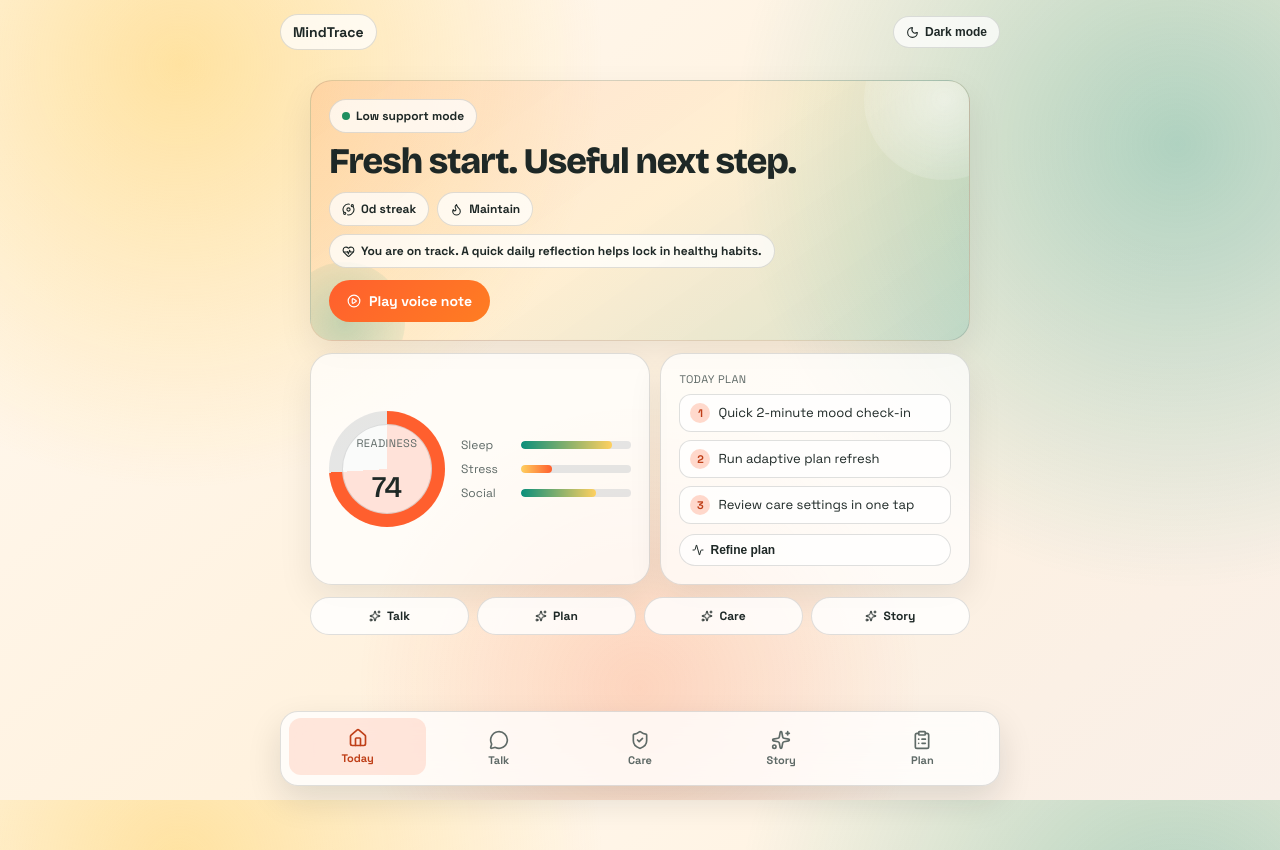
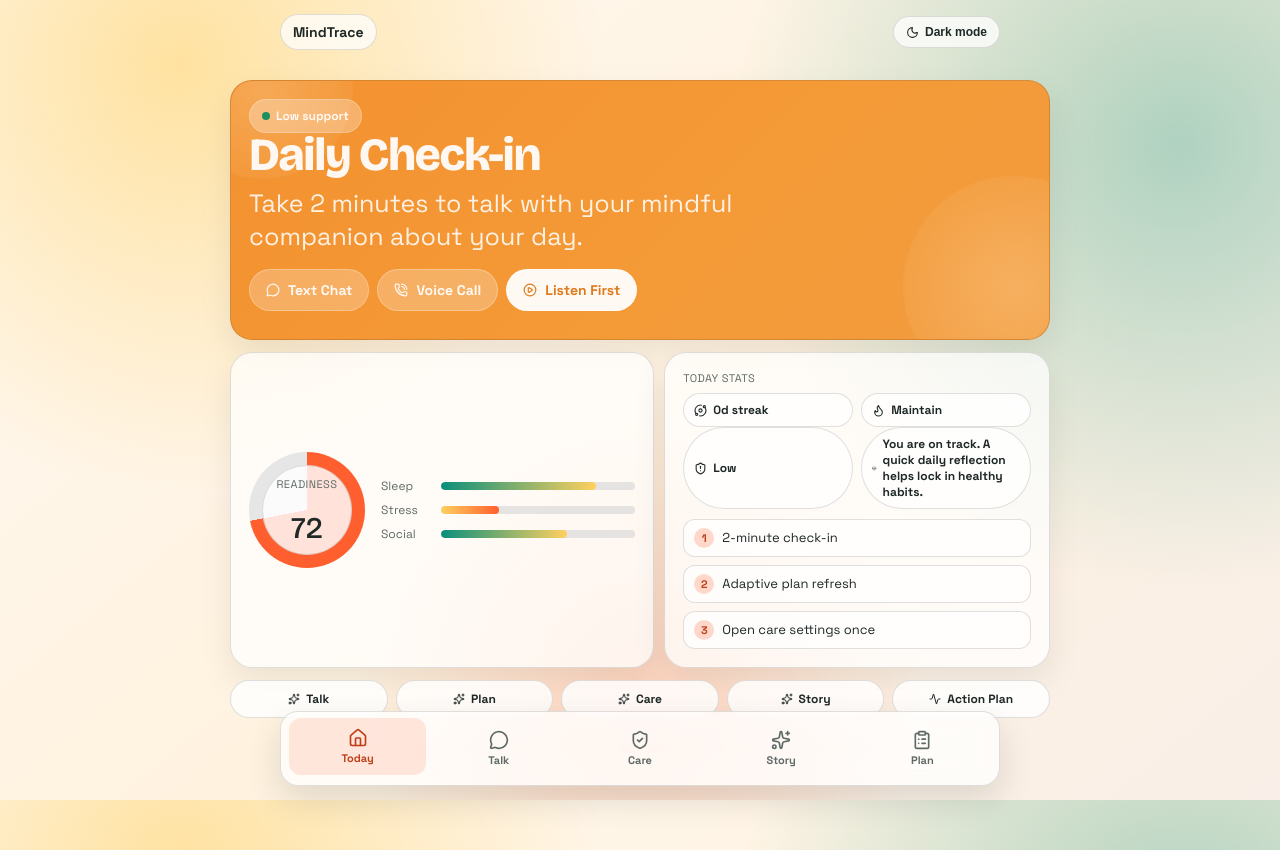
Before and after one commit to sciankit/Depression_Screen, a React (Vite) app: page / in a window 1280 px wide. Built offline with nearby package versions, Linux system fonts and the light colour scheme; no server answers.

Commit message:
Redesign home with big daily check-in card and dark mode contrast fixes

```diff
--- a/src/components/Layout.jsx
+++ b/src/components/Layout.jsx
@@ -3,7 +3,10 @@ import { NavLink, Outlet } from 'react-router-dom';
 import { Home, MessageCircle, ShieldCheck, Sparkles, ClipboardList, Moon, Sun } from 'lucide-react';
 
 export default function Layout() {
-    const [theme, setTheme] = useState(() => localStorage.getItem('mindtrace-theme') || 'light');
+    const [theme, setTheme] = useState(() => {
+        const stored = localStorage.getItem('mindtrace-theme');
+        return stored === 'dark' ? 'dark' : 'light';
+    });
 
     useEffect(() => {
         document.documentElement.setAttribute('data-theme', theme);
--- a/src/index.css
+++ b/src/index.css
@@ -249,55 +249,111 @@ a {
 }
 
 .home-simplified-wrap {
-  max-width: 700px;
+  max-width: 860px;
 }
 
-.home-minimal-hero {
+.home-chat-card {
   position: relative;
   overflow: hidden;
+  min-height: 260px;
   margin-bottom: 12px;
-  background: linear-gradient(145deg, rgba(255, 95, 46, 0.14), rgba(255, 208, 95, 0.13), rgba(10, 143, 123, 0.16));
+  background: linear-gradient(135deg, #f3912f 0%, #f49a37 58%, #f29c3f 100%);
+  color: #fff8f2;
 }
 
-[data-theme='dark'] .home-minimal-hero {
-  background: linear-gradient(145deg, rgba(255, 140, 73, 0.18), rgba(255, 215, 122, 0.12), rgba(62, 199, 177, 0.16));
+[data-theme='dark'] .home-chat-card {
+  background: linear-gradient(135deg, #ef8d35 0%, #eb9b42 54%, #e9892f 100%);
+  color: #fff9f4;
 }
 
-.home-orb {
+.home-chat-glow {
   position: absolute;
   border-radius: 50%;
-  filter: blur(0.2px);
-  animation: floatSoft 8s ease-in-out infinite;
+  pointer-events: none;
+  right: -74px;
+  bottom: -66px;
+  width: 220px;
+  height: 220px;
+  background: radial-gradient(circle, rgba(255, 219, 170, 0.32), rgba(255, 219, 170, 0));
+  animation: floatSoft 9s ease-in-out infinite;
 }
 
-.home-orb-a {
-  width: 160px;
-  height: 160px;
-  right: -55px;
-  top: -54px;
-  background: radial-gradient(circle, rgba(255, 255, 255, 0.55), rgba(255, 255, 255, 0));
+.home-chat-glow.second {
+  right: auto;
+  left: -58px;
+  top: -72px;
+  width: 180px;
+  height: 180px;
+  animation-duration: 12s;
 }
 
-.home-orb-b {
-  width: 120px;
-  height: 120px;
-  left: -26px;
-  bottom: -52px;
-  background: radial-gradient(circle, rgba(10, 143, 123, 0.24), rgba(10, 143, 123, 0));
-  animation-duration: 11s;
+.home-chat-chip {
+  background: rgba(255, 255, 255, 0.28);
+  border-color: rgba(255, 255, 255, 0.24);
+  color: #fff8f2;
 }
 
-.home-minimal-title {
-  font-size: 36px;
-  line-height: 1.04;
-  margin-bottom: 12px;
+.home-chat-title {
+  font-size: 46px;
+  line-height: 0.96;
+  margin-bottom: 10px;
+  color: #fff8f2;
+}
+
+.home-chat-subtitle {
+  margin: 0 0 16px;
+  max-width: 540px;
+  font-size: 25px;
+  line-height: 1.32;
+  color: rgba(255, 248, 242, 0.92);
+}
+
+.home-chat-actions {
+  display: flex;
+  flex-wrap: wrap;
+  gap: 8px;
+}
+
+.home-pill-btn {
+  border: 1px solid rgba(255, 255, 255, 0.28);
+  background: rgba(255, 255, 255, 0.24);
+  color: #fff9f4;
+  border-radius: 999px;
+  padding: 11px 16px;
+  display: inline-flex;
+  align-items: center;
+  gap: 8px;
+  font-size: 14px;
+  font-weight: 700;
+  font-family: var(--font-sans);
+  cursor: pointer;
+  transition: transform 0.16s ease, background 0.16s ease;
+}
+
+.home-pill-btn:hover {
+  transform: translateY(-1px);
+  background: rgba(255, 255, 255, 0.32);
+}
+
+.home-pill-btn-solid {
+  background: #fff9f4;
+  color: #e07a1b;
+  border-color: rgba(255, 255, 255, 0.45);
+}
+
+.home-pill-btn-solid:hover {
+  background: #fff;
+}
+
+[data-theme='dark'] .home-pill-btn-solid {
+  color: #c76512;
 }
 
 .home-action-rail {
   display: grid;
-  grid-template-columns: repeat(4, minmax(0, 1fr));
+  grid-template-columns: repeat(auto-fit, minmax(130px, 1fr));
   gap: 8px;
-  margin-bottom: 12px;
+  margin-bottom: 10px;
 }
 
 .home-action-pill {
@@ -344,6 +400,12 @@ a {
   100% {
     transform: translateY(0);
   }
+}
+
+.home-chip-row {
+  display: flex;
+  flex-wrap: wrap;
+  gap: 8px;
 }
 
 .home-signal-grid {
@@ -423,6 +485,25 @@ a {
   display: flex;
   flex-direction: column;
   justify-content: space-between;
+}
+
+.home-stats-row {
+  display: grid;
+  grid-template-columns: repeat(2, minmax(0, 1fr));
+  gap: 8px;
+}
+
+.home-stat-pill {
+  border: 1px solid var(--color-border);
+  background: var(--surface);
+  color: var(--color-ink);
+  border-radius: 999px;
+  padding: 8px 10px;
+  display: inline-flex;
+  align-items: center;
+  gap: 6px;
+  font-size: 12px;
+  font-weight: 700;
 }
 
 .home-plan-item {
@@ -821,8 +902,13 @@ a {
     grid-template-columns: repeat(4, minmax(0, 1fr));
   }
 
-  .home-minimal-title {
-    font-size: 31px;
+  .home-chat-title {
+    font-size: 37px;
+  }
+
+  .home-chat-subtitle {
+    font-size: 19px;
+    max-width: 100%;
   }
 
   .home-action-rail {
@@ -837,4 +923,8 @@ a {
     grid-template-columns: 1fr;
     justify-items: center;
   }
+
+  .home-stats-row {
+    grid-template-columns: 1fr;
+  }
 }
--- a/src/pages/HomePage.jsx
+++ b/src/pages/HomePage.jsx
@@ -4,7 +4,9 @@ import {
     Flame,
     HeartPulse,
     Loader,
+    MessageCircle,
     Orbit,
+    PhoneCall,
     PlayCircle,
     ShieldAlert,
     Sparkles,
@@ -30,17 +32,12 @@ function clamp(value, min = 0, max = 100) {
 }
 
 function buildSignalModel(riskTier, streak) {
-    const sleep = clamp(82 - riskTier * 19 + streak * 2);
-    const stress = clamp(28 + riskTier * 26 - streak * 2);
-    const social = clamp(68 - riskTier * 13 + streak * 3);
+    const sleep = clamp(80 - riskTier * 20 + streak * 2);
+    const stress = clamp(30 + riskTier * 25 - streak * 2);
+    const social = clamp(65 - riskTier * 12 + streak * 3);
     const readiness = clamp(Math.round((sleep + (100 - stress) + social) / 3));
 
-    return {
-        sleep,
-        stress,
-        social,
-        readiness,
-    };
+    return { sleep, stress, social, readiness };
 }
 
 export default function HomePage() {
@@ -54,6 +51,7 @@ export default function HomePage() {
     const riskTier = interventionPlan?.tier ?? ensembleDecision?.tier ?? prediction?.risk_tier ?? 0;
     const riskMeta = RISK_TIERS[riskTier] || RISK_TIERS[0];
     const nudge = getNudgeForRiskTier(riskTier, streak);
+    const signals = useMemo(() => buildSignalModel(riskTier, streak), [riskTier, streak]);
 
     const momentum = useMemo(() => {
         if (riskTier >= 2) return 'Stabilize';
@@ -61,16 +59,14 @@ export default function HomePage() {
         return 'Maintain';
     }, [riskTier]);
 
-    const signals = useMemo(() => buildSignalModel(riskTier, streak), [riskTier, streak]);
-
     const todayPlan = useMemo(() => {
         if (interventionPlan?.interventions?.length) {
             return interventionPlan.interventions.slice(0, 3);
         }
         return [
-            'Quick 2-minute mood check-in',
-            'Run adaptive plan refresh',
-            'Review care settings in one tap',
+            '2-minute check-in',
+            'Adaptive plan refresh',
+            'Open care settings once',
         ];
     }, [interventionPlan]);
 
@@ -128,10 +124,10 @@ export default function HomePage() {
         setStatus('idle');
     };
 
-    const btnLabel = isScoring
+    const listenLabel = isScoring
         ? 'Analyzing...'
         : status === 'idle'
-            ? 'Play voice note'
+            ? 'Listen First'
             : status === 'loading'
                 ? 'Generating...'
                 : status === 'playing'
@@ -140,36 +136,37 @@ export default function HomePage() {
 
     return (
         <div className="screen-wrap home-simplified-wrap animate-fade-in">
-            <section className="card home-minimal-hero reveal-1">
-                <div className="home-orb home-orb-a" />
-                <div className="home-orb home-orb-b" />
-
+            <section className="card home-chat-card reveal-1">
+                <div className="home-chat-glow" />
+                <div className="home-chat-glow second" />
                 <div style={{ position: 'relative', zIndex: 2 }}>
-                    <div className="chip" style={{ marginBottom: '10px' }}>
+                    <div className="chip home-chat-chip">
                         <span style={{ width: 8, height: 8, borderRadius: 99, background: riskMeta.color }} />
-                        {riskMeta.label} support mode
+                        {riskMeta.label} support
                     </div>
 
-                    <h1 className="display home-minimal-title">Fresh start. Useful next step.</h1>
+                    <h1 className="display home-chat-title">Daily Check-in</h1>
+                    <p className="home-chat-subtitle">Take 2 minutes to talk with your mindful companion about your day.</p>
 
-                    <div className="home-chip-row" style={{ marginBottom: '12px' }}>
-                        <div className="chip"><Orbit size={13} /> {streak}d streak</div>
-                        <div className="chip"><Flame size={13} /> {momentum}</div>
-                        <div className="chip"><HeartPulse size={13} /> {nudge}</div>
-                    </div>
-
+                    <div className="home-chat-actions">
+                        <button className="home-pill-btn" onClick={() => navigate('/chat')}>
+                            <MessageCircle size={14} /> Text Chat
+                        </button>
+                        <button className="home-pill-btn" onClick={() => navigate('/chat')}>
+                            <PhoneCall size={14} /> Voice Call
+                        </button>
                         <button
-                        className="btn-primary"
+                            className="home-pill-btn home-pill-btn-solid"
                             onClick={status === 'playing' ? stopPrompt : playPrompt}
                             disabled={isScoring}
-                        style={{ opacity: isScoring ? 0.75 : 1 }}
                         >
                             {isScoring && <Loader size={14} className="animate-spin" />}
                             {!isScoring && status === 'idle' && <PlayCircle size={14} />}
                             {!isScoring && status === 'loading' && <Loader size={14} className="animate-spin" />}
-                        {!isScoring && status === 'playing' && <Square size={13} fill="currentColor" />}
-                        {btnLabel}
+                            {!isScoring && status === 'playing' && <Square size={12} fill="currentColor" />}
+                            {listenLabel}
                         </button>
+                    </div>
                 </div>
             </section>
 
@@ -198,8 +195,16 @@ export default function HomePage() {
                 </div>
 
                 <div className="card home-plan-card">
-                    <div className="home-mini-label" style={{ marginBottom: 8 }}>Today Plan</div>
-                    <div style={{ display: 'grid', gap: 8, marginBottom: 10 }}>
+                    <div className="home-mini-label" style={{ marginBottom: 8 }}>Today Stats</div>
+                    <div className="home-stats-row">
+                        <div className="home-stat-pill"><Orbit size={13} /> {streak}d streak</div>
+                        <div className="home-stat-pill"><Flame size={13} /> {momentum}</div>
+                    </div>
+                    <div className="home-stats-row" style={{ marginBottom: 10 }}>
+                        <div className="home-stat-pill"><ShieldAlert size={13} /> {riskMeta.label}</div>
+                        <div className="home-stat-pill"><HeartPulse size={13} /> {nudge}</div>
+                    </div>
+                    <div style={{ display: 'grid', gap: 8 }}>
                         {todayPlan.map((item, idx) => (
                             <div key={item} className="home-plan-item">
                                 <span>{idx + 1}</span>
@@ -207,9 +212,6 @@ export default function HomePage() {
                             </div>
                         ))}
                     </div>
-                    <button className="chip" onClick={() => navigate('/plan')}>
-                        <Activity size={12} /> Refine plan
-                    </button>
                 </div>
             </section>
 
@@ -225,6 +227,9 @@ export default function HomePage() {
                         {item.label}
                     </button>
                 ))}
+                <button className="home-action-pill" onClick={() => navigate('/plan')}>
+                    <Activity size={12} /> Action Plan
+                </button>
             </section>
         </div>
     );
```
Lines whose indentation alone changed are shown as unchanged.
